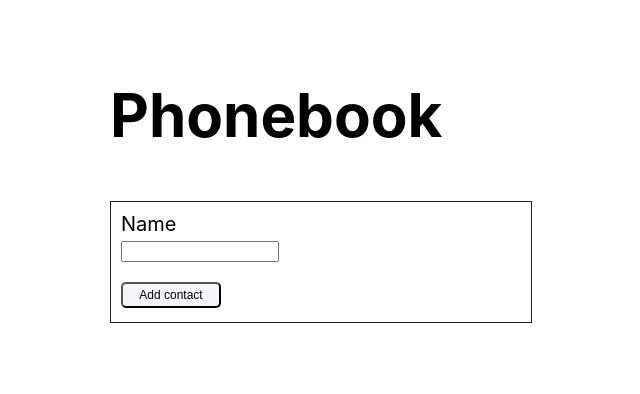
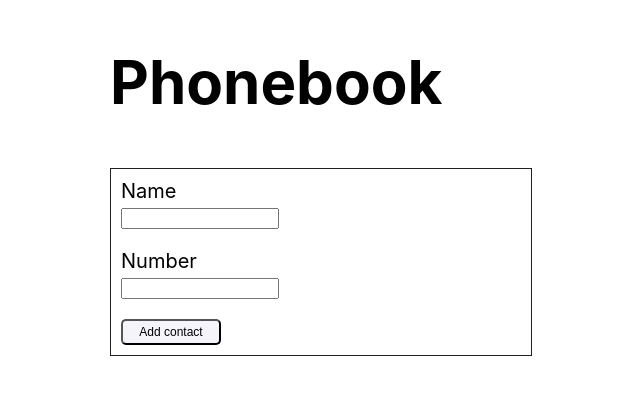
Before and after one commit to YevhenProkhorenko/goit-react-hw-02-phonebook, a React (Create React App) app: page / in a window 1280 px wide. Shown: the part 224-618 px from the top of the page, without its empty margins (319-959 px from the left). Built offline with nearby package versions, Linux system fonts and the light colour scheme.

Commit message:
taking the form into a separate component

```diff
--- /dev/null
+++ b/src/components/Phonebook/ContactForm.jsx
@@ -0,0 +1,70 @@
+import React, { Component } from 'react';
+import { nanoid } from 'nanoid';
+import css from '../Phonebook/Phonebook.module.css';
+
+export default class ContactForm extends Component {
+  state = {
+    name: '',
+    number: '',
+  };
+
+  nameInputId = nanoid();
+  numberInputId = nanoid();
+
+  handleChange = e => {
+    const { name, value } = e.target;
+    this.setState({
+      [name]: value,
+    });
+  };
+
+  handleSubmit = e => {
+    e.preventDefault();
+    this.props.onSubmit(this.state);
+    this.setState({
+      name: '',
+      number: '',
+    });
+  };
+
+  render() {
+    const { nameInputId, numberInputId, handleSubmit, handleChange } = this;
+    return (
+      <form action="" className={css.formWrapper} onSubmit={handleSubmit}>
+        <label htmlFor={nameInputId} className={css.labelText}>
+          Name
+        </label>
+        <input
+          className={css.inputStyles}
+          id={nameInputId}
+          type="text"
+          name="name"
+          pattern="^[a-zA-Zа-яА-Я]+(([' -][a-zA-Zа-яА-Я ])?[a-zA-Zа-яА-Я]*)*$"
+          title="Name may contain only letters, apostrophe, dash and spaces. For example Adrian, Jacob Mercer, Charles de Batz de Castelmore d'Artagnan"
+          required
+          value={this.state.name}
+          onChange={handleChange}
+        />
+        <div className={css.numberWrapper}>
+          <label htmlFor={numberInputId} className={css.labelText}>
+            Number
+          </label>
+          <input
+            className={css.inputStyles}
+            id={numberInputId}
+            type="tel"
+            name="number"
+            pattern="\+?\d{1,4}?[-.\s]?\(?\d{1,3}?\)?[-.\s]?\d{1,4}[-.\s]?\d{1,4}[-.\s]?\d{1,9}"
+            title="Phone number must be digits and can contain spaces, dashes, parentheses and can start with +"
+            required
+            value={this.state.number}
+            onChange={handleChange}
+          />
+        </div>
+        <button type="submit" className={css.submitButton}>
+          Add contact
+        </button>
+      </form>
+    );
+  }
+}
--- a/src/components/Phonebook/Phonebook.jsx
+++ b/src/components/Phonebook/Phonebook.jsx
@@ -1,29 +1,25 @@
-import { nanoid } from 'nanoid';
 import { Component } from 'react';
+import ContactForm from './ContactForm';
 import css from '../Phonebook/Phonebook.module.css';
 
 export default class Phonebook extends Component {
   state = {
     contacts: [],
-    name: '',
   };
+
+  addConctact = data => {
+    this.setState(prevState => {
+      return {
+        contacts: [...prevState.contacts, data],
+      };
+    });
+  };
+
   render() {
+    const { addConctact } = this;
     return (
-      <div className={css.formWrapper}>
-        <label htmlFor="" className={css.labelText}>
-          Name
-        </label>
-        <input
-          type="text"
-          name="name"
-          pattern="^[a-zA-Zа-яА-Я]+(([' -][a-zA-Zа-яА-Я ])?[a-zA-Zа-яА-Я]*)*$"
-          title="Name may contain only letters, apostrophe, dash and spaces. For example Adrian, Jacob Mercer, Charles de Batz de Castelmore d'Artagnan"
-          required
-          className={css.inputStyles}
-        />
-        <button type="submit" className={css.submitButton}>
-          Add contact
-        </button>
+      <div className={css.mainWrapper}>
+        <ContactForm onSubmit={addConctact} />
       </div>
     );
   }
--- a/src/components/Phonebook/Phonebook.module.css
+++ b/src/components/Phonebook/Phonebook.module.css
@@ -1,12 +1,16 @@
-.formWrapper {
+.mainWrapper {
   display: flex;
   flex-direction: column;
   padding: 10px;
 
   width: 400px;
-  height: 100px;
   border: 1px solid #212121;
 }
+.formWrapper {
+  display: flex;
+  flex-direction: column;
+}
+
 .labelText {
   font-size: 20px;
 }
@@ -25,3 +29,8 @@
   cursor: pointer;
   background-color: #f5f4fa;
 }
+
+.numberWrapper {
+  display: flex;
+  flex-direction: column;
+}
```
